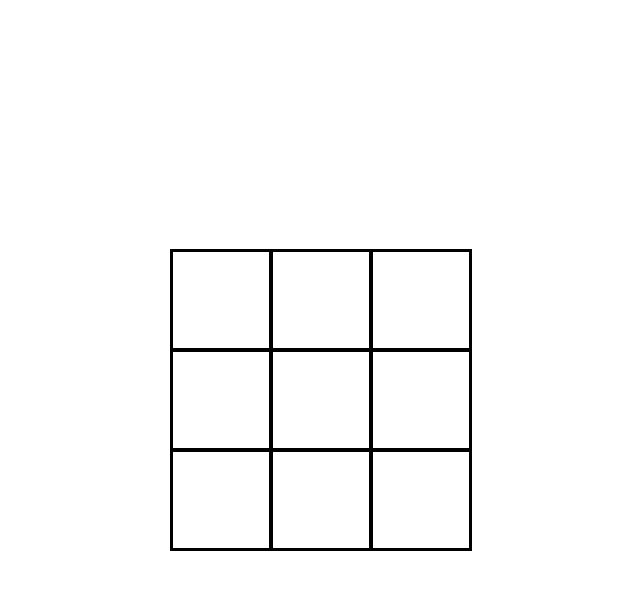
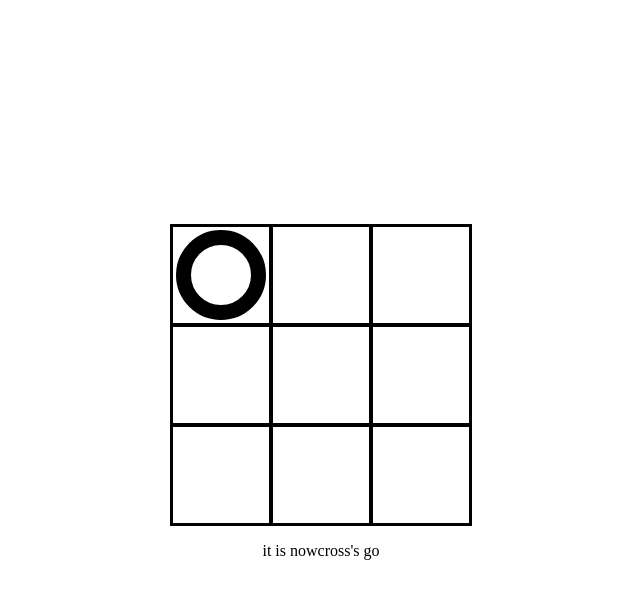
Before and after one commit to BranBayou/random-sinppets, a website: page ticTacToe/index.html in a window 1280 px wide. Both pictures are taken after a click on the element 540 px from the left and 300 px from the top of the page. Shown: the whole page, without its empty margins (319-959 px from the left). Drawn offline with Linux system fonts and the light colour scheme.

Commit message:
Add winning combos

```diff
--- a/ticTacToe/app.js
+++ b/ticTacToe/app.js
@@ -3,6 +3,9 @@ const infoDisplay = document.querySelector("#info");
 const startCell = [
   "", "", "", "", "", "", "", "", ""
 ];
+
+let go = "circle";
+infoDisplay.textContent = "Circle goes first";
 
 function createBoard() {
   startCell.forEach((cell, index) => {
@@ -18,6 +21,37 @@ createBoard();
 
 function addGo(e) {
   const goDisplay = document.createElement("div");
-  goDisplay.classList.add("cross");
+  goDisplay.classList.add(go);
   e.target.append(goDisplay);
+  go = go === "circle" ? "cross" : "circle";
+  infoDisplay.textContent = "it is now" + go +"'s go";
+  e.target.removeEventListener("click", addGo);
+  checkScore();
 }
+
+function checkScore() {
+  const allSquares = document.querySelectorAll(".square");
+  const winningCombos = [
+    [0, 1, 2], [3, 4, 5], [6, 7, 8], [0, 3, 6], [1, 4, 7], [2, 5, 8], [0, 4, 8], [2, 4, 6]
+  ];
+
+  winningCombos.forEach(array => {
+    const circleWins = array.every(cell =>
+      allSquares[cell].firstChild?.classList.contains("circle"));
+    if (circleWins) {
+      infoDisplay.textContent = "Circle Wins";
+      allSquares.forEach(square => square.replaceWith(square.cloneNode(true)));
+      return;
+    }
+  })
+
+  winningCombos.forEach(array => {
+    const crossWins = array.every(cell =>
+      allSquares[cell].firstChild?.classList.contains("cross"));
+    if (crossWins) {
+      infoDisplay.textContent = "Cross Wins";
+      allSquares.forEach(square => square.replaceWith(square.cloneNode(true)));
+      return;
+    }
+  })
+}
--- a/ticTacToe/index.html
+++ b/ticTacToe/index.html
@@ -7,9 +7,9 @@
   <link rel="stylesheet" href="styels.css">
 </head>
 <body>
-    <div id="gameboard">
+    <div id="gameboard"></div>
     <p id="info"></p>
-    </div>
+
   <script src="app.js"></script>
 </body>
 </html>
--- a/ticTacToe/styels.css
+++ b/ticTacToe/styels.css
@@ -40,6 +40,7 @@ body {
   height: 90px;
   width: 90px;
   position: relative;
+  transform: rotate(45deg);
 }
 
 .cross:before, .cross:after {
@@ -48,16 +49,16 @@ body {
   background-color: red;
 }
 
-.corss:before {
+.cross:before {
   left: 50%;
   width: 30%;
   margin-left: -15%;
   height: 100%;
 }
 
-.corss:after {
+.cross:after {
   top: 50%;
   height: 30%;
-  margin-left: -15%;
+  margin-top: -15%;
   width: 100%;
 }
```
